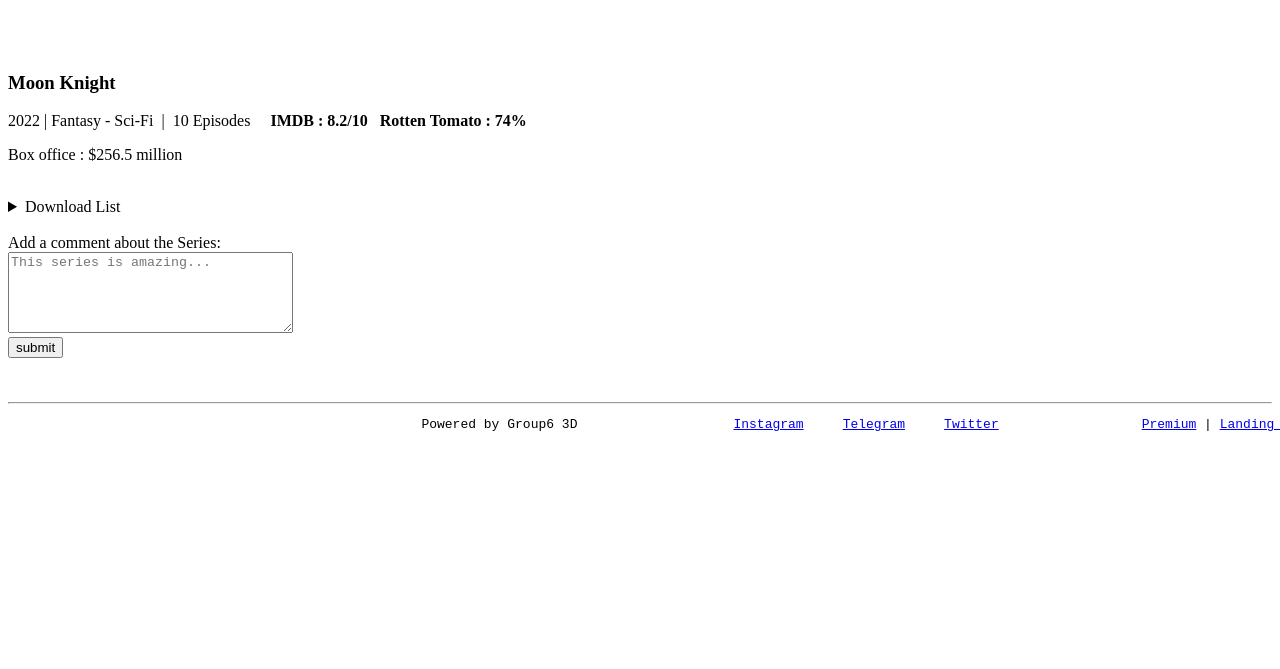
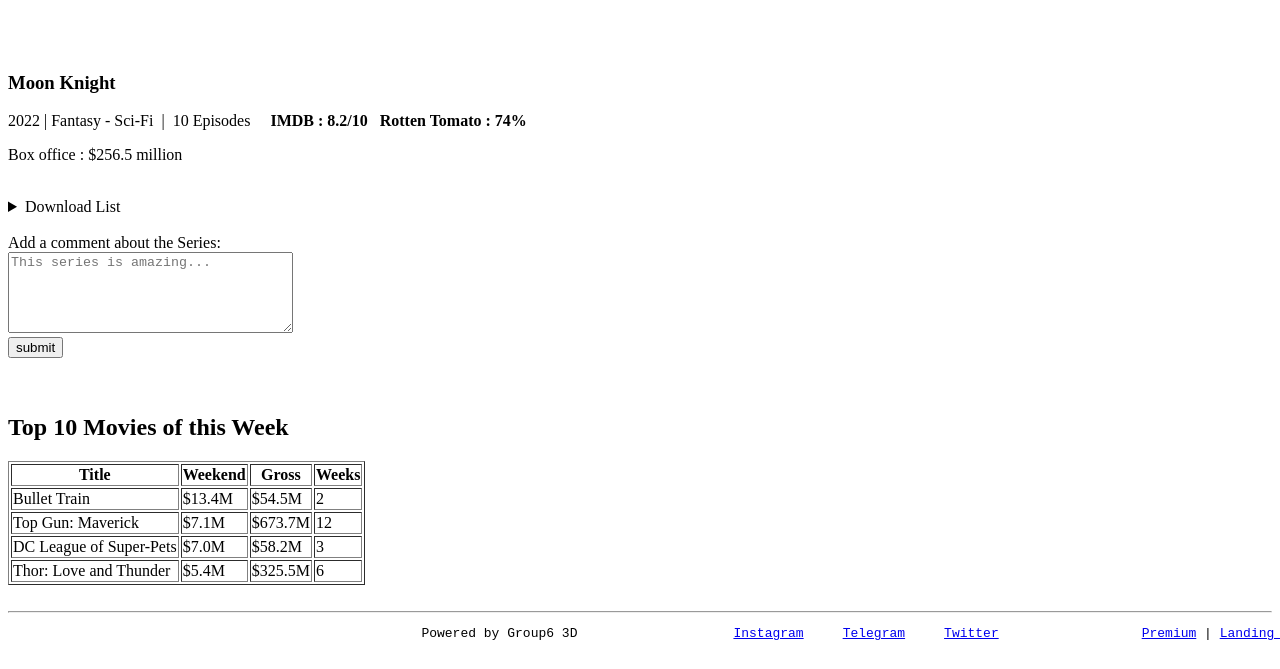
Before and after one commit to marziesalari/HomeworkNewsWebsite, a plain HTML site: page series.html in a window 1280 px wide. Shown: the part 136-805 px from the top of the page. Drawn offline with Linux system fonts and the light colour scheme.

Commit message:
add table to series.html

```diff
--- a/series.html
+++ b/series.html
@@ -58,6 +58,50 @@
     <input type="submit" value="submit">
     <br><br><br>
 
+    <h2>Top 10 Movies of this Week</h2>
+      <table border="1px">
+      <thead>
+        <tr>
+          <th>Title</th>
+          <th>Weekend</th>
+          <th>Gross</th>
+          <th>Weeks	</th>
+        </tr>
+      </thead>
+      <tbody>
+        <tr>
+          <td>Bullet Train</td>
+          <td>$13.4M	</td>
+          <td >$54.5M</td>
+          <td>2</td>
+        </tr>
+        <tr>
+          <td>Top Gun: Maverick</td>
+          <td>$7.1M</td>
+          <td>$673.7M</td>
+          <td>12</td>
+        </tr>
+        <tr>
+          <td>DC League of Super-Pets</td>
+          <td>$7.0M</td>
+          <td>$58.2M</td>
+          <td>3</td>
+        </tr>
+        <tr>
+          <td >Thor: Love and Thunder</td>
+          <td>$5.4M</td>
+          <td>$325.5M</td>
+          <td>6</td>
+        </tr>
+
+
+
+
+      </tbody>
+    </table>
+
+    <br>
+
     <hr />
     <footer>
       <pre>
```
